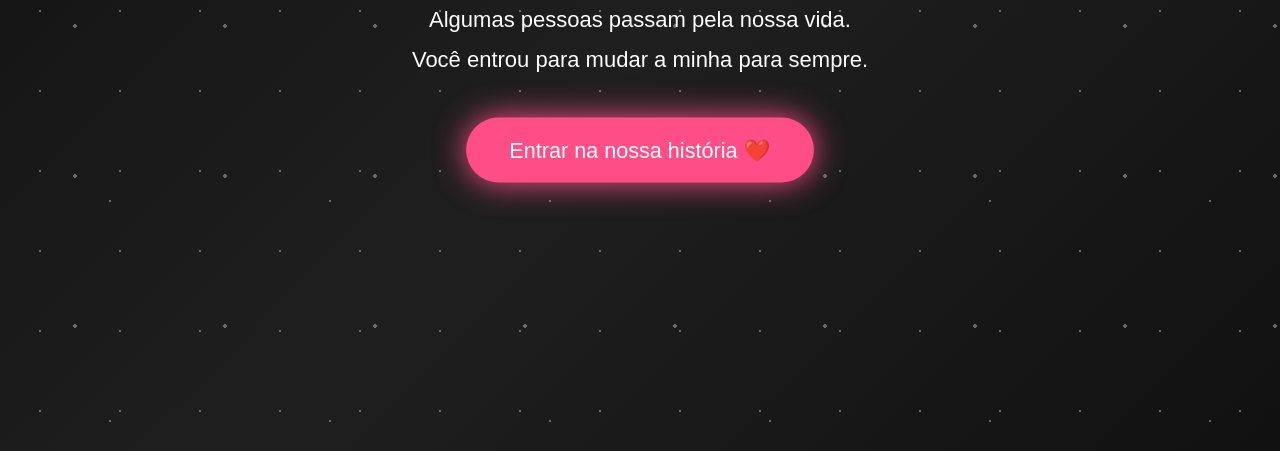
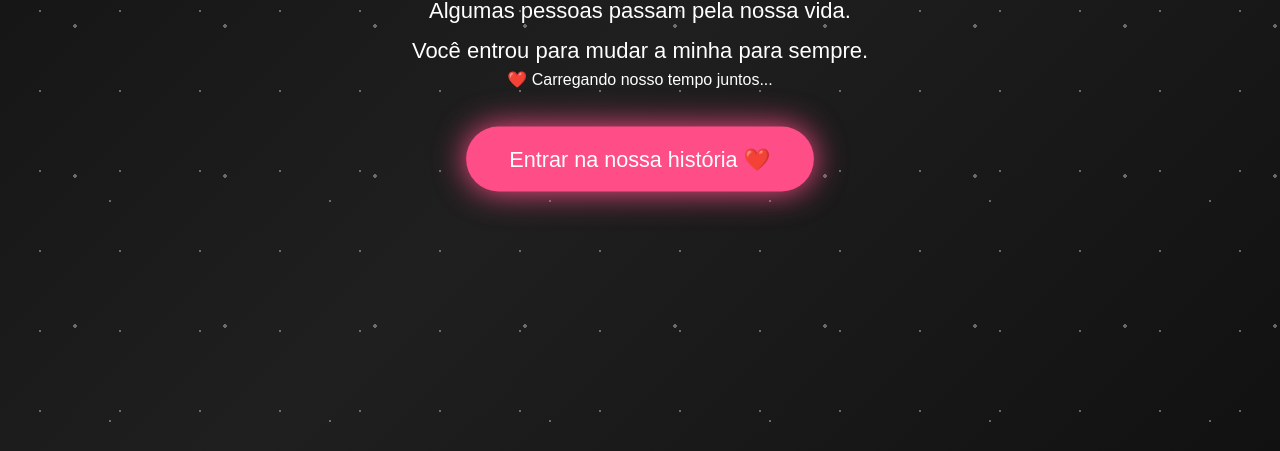
Before and after one commit to zoro98555-stack/Jo-o-Gabriel-e-Luana-, a plain HTML site: page index.html in a window 1280 px wide. Shown: the part 349-800 px from the top of the page. Drawn offline with Linux system fonts and the light colour scheme.

Commit message:
Update index.html

```diff
--- a/index.html
+++ b/index.html
@@ -18,6 +18,9 @@
       Algumas pessoas passam pela nossa vida.<br>
       Você entrou para mudar a minha para sempre.
     </p>
+    <div id="contador">
+    ❤️ Carregando nosso tempo juntos...
+    </div>
 
     <button>Entrar na nossa história ❤️</button>
   </div>
```
